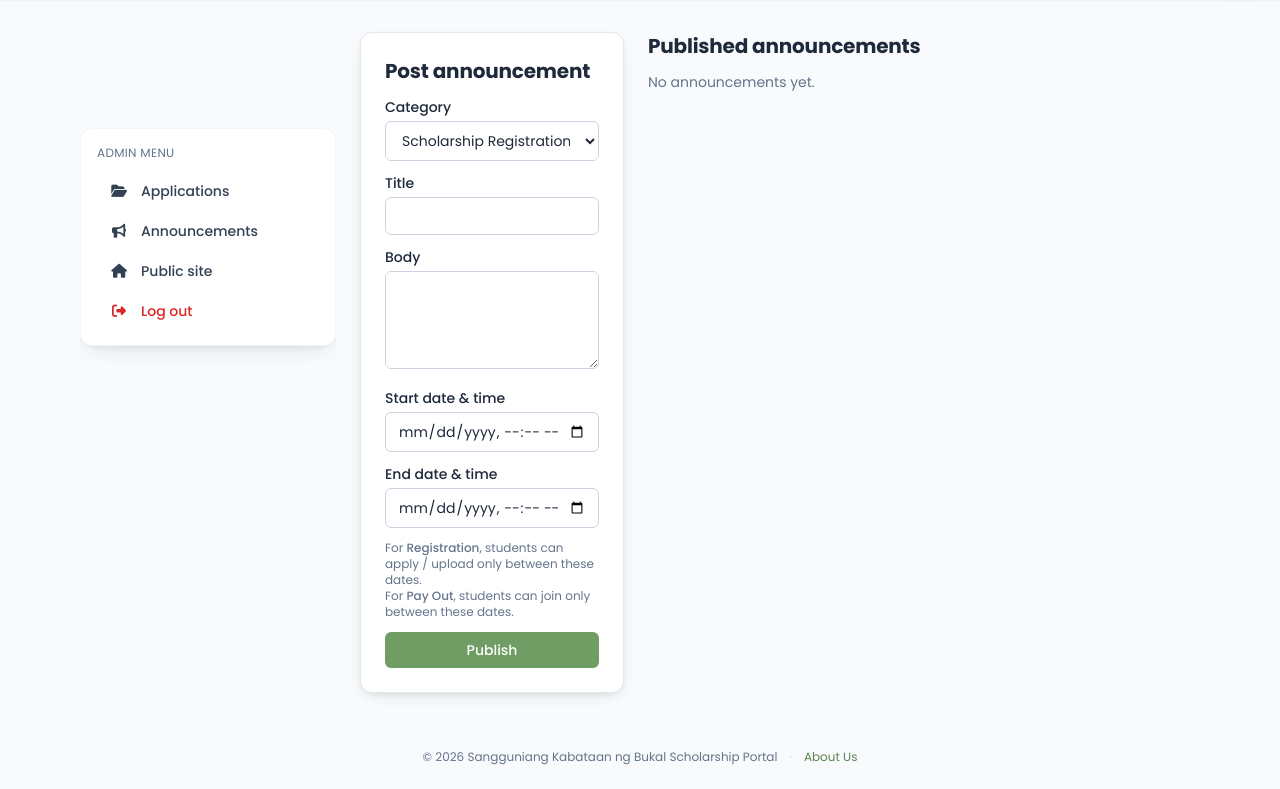
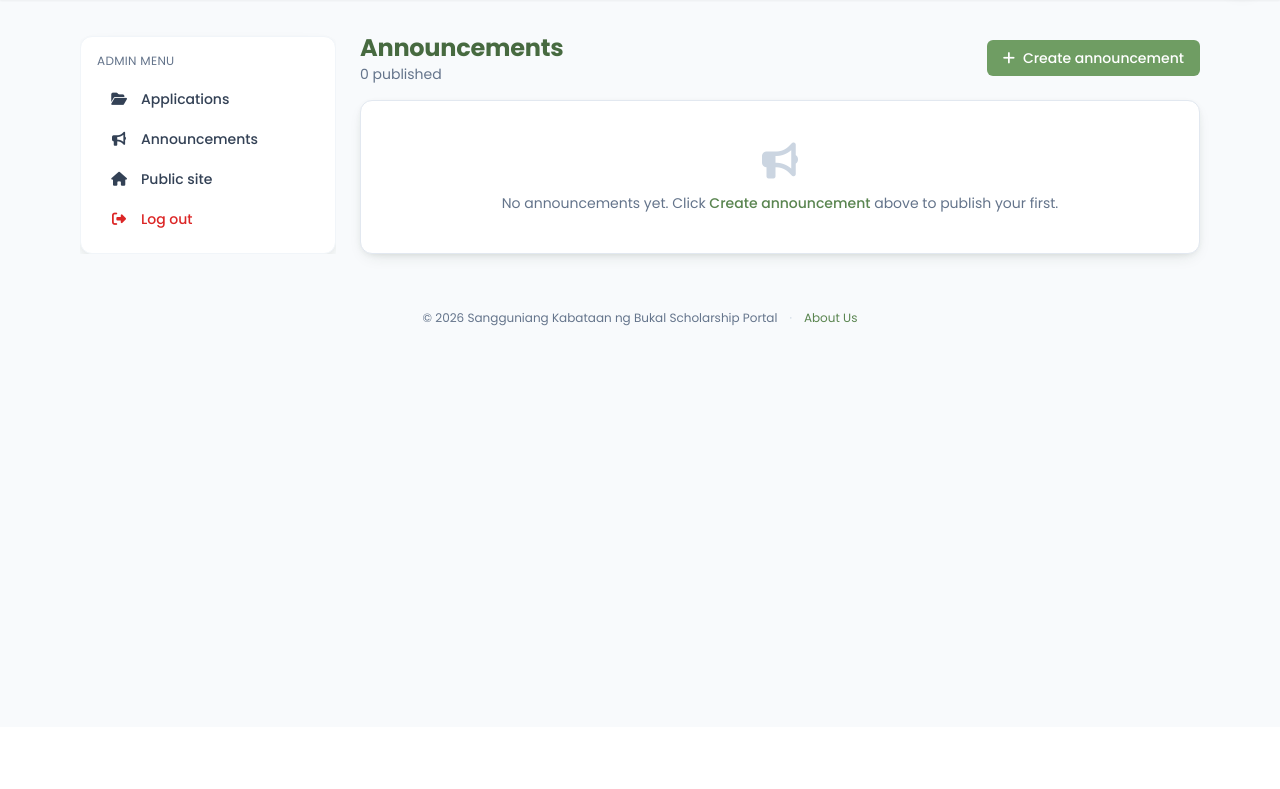
Before and after one commit to princessazucena/Sangguniang_Kabatan_Site, a Flask app: template templates/admin/announcements.html in a window 1280 px wide. Shown: the part 73-862 px from the top of the page. After the commit the page ends 399 px from the top, so only its background shows below. Run offline with Flask 3, Linux system fonts and the light colour scheme; the template is opened without the code that fills it, so the values that code supplies are empty; some libraries are stand-ins or nearby versions.

Commit message:
Restructure admin announcements: list-first with create modal

```diff
--- a/templates/admin/announcements.html
+++ b/templates/admin/announcements.html
@@ -14,56 +14,20 @@
 } %}
 
 {% block admin_content %}
-<div class="grid md:grid-cols-3 gap-6">
-    <section class="md:col-span-1 bg-white rounded-xl shadow-sm p-6 border border-slate-100 h-fit">
-        <h1 class="text-xl font-bold mb-3">Post announcement</h1>
-        <form method="post" class="space-y-3" id="announce-form">
+<div class="flex items-center justify-between flex-wrap gap-3 mb-4">
     <div>
-                <label class="block text-sm font-medium mb-1">Category</label>
-                <select name="category" id="cat-select" required
-                        class="w-full rounded-md border border-slate-300 px-3 py-2 text-sm bg-white focus:outline-none focus:ring-2 focus:ring-brand-400">
-                    <option value="registration">Scholarship Registration</option>
-                    <option value="payout">Scholarship Pay Out</option>
-                    <option value="general">General</option>
-                </select>
+        <h1 class="text-2xl font-bold text-brand-700">Announcements</h1>
+        <p class="text-sm text-slate-500">
+            {{ announcements|length }} published
+        </p>
     </div>
-            <div>
-                <label class="block text-sm font-medium mb-1">Title</label>
-                <input name="title" required
-                       class="w-full rounded-md border border-slate-300 px-3 py-2 text-sm focus:outline-none focus:ring-2 focus:ring-brand-400" />
-            </div>
-            <div>
-                <label class="block text-sm font-medium mb-1">Body</label>
-                <textarea name="body" rows="4" required
-                          class="w-full rounded-md border border-slate-300 px-3 py-2 text-sm focus:outline-none focus:ring-2 focus:ring-brand-400"></textarea>
+    <button type="button" data-announce-open
+            class="inline-flex items-center gap-2 px-4 py-2 rounded-md bg-brand-500 hover:bg-brand-600 text-white text-sm font-medium">
+        <i class="fa-solid fa-plus"></i>
+        Create announcement
+    </button>
 </div>
 
-            <div id="schedule-fields" class="space-y-3">
-                <div>
-                    <label class="block text-sm font-medium mb-1">Start date &amp; time</label>
-                    <input type="datetime-local" name="start_at"
-                           class="w-full rounded-md border border-slate-300 px-3 py-2 text-sm focus:outline-none focus:ring-2 focus:ring-brand-400" />
-                </div>
-                <div>
-                    <label class="block text-sm font-medium mb-1">End date &amp; time</label>
-                    <input type="datetime-local" name="end_at"
-                           class="w-full rounded-md border border-slate-300 px-3 py-2 text-sm focus:outline-none focus:ring-2 focus:ring-brand-400" />
-                </div>
-                <p class="text-xs text-slate-500">
-                    For <span class="font-medium">Registration</span>, students can apply / upload only between these dates.<br/>
-                    For <span class="font-medium">Pay Out</span>, students can join only between these dates.
-                </p>
-            </div>
-
-            <button type="submit"
-                    class="w-full bg-brand-500 hover:bg-brand-600 text-white py-2 rounded-md text-sm font-medium">
-                Publish
-            </button>
-        </form>
-    </section>
-
-    <section class="md:col-span-2">
-        <h2 class="text-xl font-bold mb-3">Published announcements</h2>
 {% if announcements %}
     <div class="space-y-3">
         {% for a in announcements %}
@@ -112,19 +76,104 @@
         {% endfor %}
     </div>
 {% else %}
-            <p class="text-slate-500 text-sm">No announcements yet.</p>
+    <div class="bg-white rounded-xl shadow-sm border border-slate-100 p-10 text-center">
+        <i class="fa-solid fa-bullhorn text-4xl text-slate-300 mb-3"></i>
+        <p class="text-slate-500 text-sm">No announcements yet. Click <span class="font-medium text-brand-600">Create announcement</span> above to publish your first.</p>
+    </div>
 {% endif %}
-    </section>
+
+{# ===== Create announcement modal ===== #}
+<div id="announce-modal"
+     class="hidden fixed inset-0 z-[60] flex items-center justify-center p-4"
+     role="dialog" aria-modal="true" aria-labelledby="announce-title">
+    <div class="absolute inset-0 bg-slate-900/60" data-announce-close></div>
+    <div class="relative bg-white rounded-xl shadow-xl w-full max-w-lg max-h-[90vh] flex flex-col overflow-hidden">
+        <div class="flex items-center justify-between px-5 py-3 border-b">
+            <h2 id="announce-title" class="text-lg font-bold text-brand-700">Post announcement</h2>
+            <button type="button" data-announce-close
+                    class="text-slate-400 hover:text-slate-600" aria-label="Close">
+                <i class="fa-solid fa-xmark text-lg"></i>
+            </button>
+        </div>
+        <form method="post" class="flex-1 overflow-y-auto px-5 py-4 space-y-3" id="announce-form">
+            <div>
+                <label class="block text-sm font-medium mb-1">Category</label>
+                <select name="category" id="cat-select" required
+                        class="w-full rounded-md border border-slate-300 px-3 py-2 text-sm bg-white focus:outline-none focus:ring-2 focus:ring-brand-400">
+                    <option value="registration">Scholarship Registration</option>
+                    <option value="payout">Scholarship Pay Out</option>
+                    <option value="general">General</option>
+                </select>
+            </div>
+            <div>
+                <label class="block text-sm font-medium mb-1">Title</label>
+                <input name="title" required
+                       class="w-full rounded-md border border-slate-300 px-3 py-2 text-sm focus:outline-none focus:ring-2 focus:ring-brand-400" />
+            </div>
+            <div>
+                <label class="block text-sm font-medium mb-1">Body</label>
+                <textarea name="body" rows="5" required
+                          class="w-full rounded-md border border-slate-300 px-3 py-2 text-sm focus:outline-none focus:ring-2 focus:ring-brand-400"></textarea>
+            </div>
+
+            <div id="schedule-fields" class="space-y-3">
+                <div>
+                    <label class="block text-sm font-medium mb-1">Start date &amp; time</label>
+                    <input type="datetime-local" name="start_at"
+                           class="w-full rounded-md border border-slate-300 px-3 py-2 text-sm focus:outline-none focus:ring-2 focus:ring-brand-400" />
+                </div>
+                <div>
+                    <label class="block text-sm font-medium mb-1">End date &amp; time</label>
+                    <input type="datetime-local" name="end_at"
+                           class="w-full rounded-md border border-slate-300 px-3 py-2 text-sm focus:outline-none focus:ring-2 focus:ring-brand-400" />
+                </div>
+                <p class="text-xs text-slate-500">
+                    For <span class="font-medium">Registration</span>, students can apply / upload only between these dates.<br/>
+                    For <span class="font-medium">Pay Out</span>, students can join only between these dates.
+                </p>
+            </div>
+
+            <div class="pt-2 flex gap-2 justify-end">
+                <button type="button" data-announce-close
+                        class="px-4 py-2 rounded-md border border-slate-300 text-slate-700 hover:bg-slate-50 text-sm">
+                    Cancel
+                </button>
+                <button type="submit"
+                        class="px-4 py-2 rounded-md bg-brand-500 hover:bg-brand-600 text-white text-sm font-medium">
+                    <i class="fa-solid fa-paper-plane mr-1"></i>
+                    Publish
+                </button>
+            </div>
+        </form>
+    </div>
 </div>
 
 <script>
 (function () {
+    // ----- modal open/close -----
+    const modal = document.getElementById('announce-modal');
+    if (modal) {
+        function open()  { modal.classList.remove('hidden'); document.body.classList.add('overflow-hidden'); }
+        function close() { modal.classList.add('hidden');    document.body.classList.remove('overflow-hidden'); }
+        document.addEventListener('click', function (e) {
+            if (e.target.closest('[data-announce-open]'))  { e.preventDefault(); open();  return; }
+            if (e.target.closest('[data-announce-close]')) { close(); return; }
+        });
+        document.addEventListener('keydown', function (e) {
+            if (e.key === 'Escape' && !modal.classList.contains('hidden')) close();
+        });
+
+        // Auto-open the modal if the form was submitted with errors and we
+        // came back to this page; otherwise stay closed.
+        {% if request.method == 'POST' %}open();{% endif %}
+    }
+
+    // ----- show/hide schedule fields based on category -----
     const cat   = document.getElementById('cat-select');
     const sched = document.getElementById('schedule-fields');
-    if (!cat || !sched) return;
+    if (cat && sched) {
         const startInput = sched.querySelector('input[name="start_at"]');
         const endInput   = sched.querySelector('input[name="end_at"]');
-
         function refresh() {
             const scheduled = cat.value === 'registration' || cat.value === 'payout';
             sched.style.display = scheduled ? '' : 'none';
@@ -133,6 +182,7 @@
         }
         cat.addEventListener('change', refresh);
         refresh();
+    }
 })();
 </script>
 {% endblock %}
```
Lines whose indentation alone changed are shown as unchanged.
